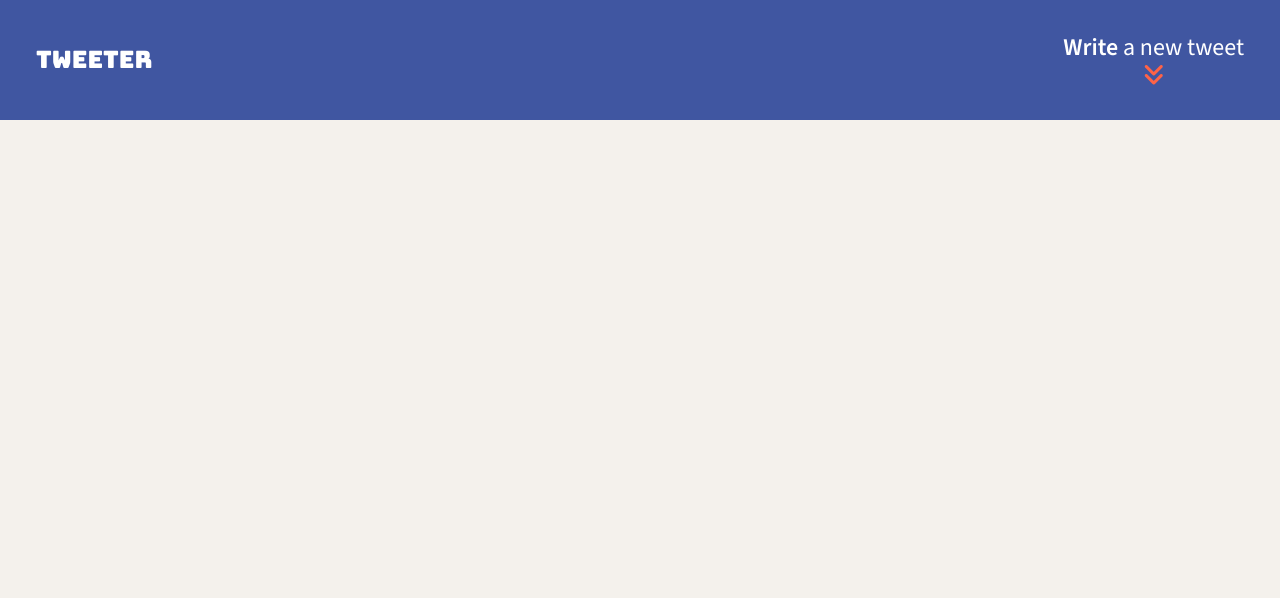
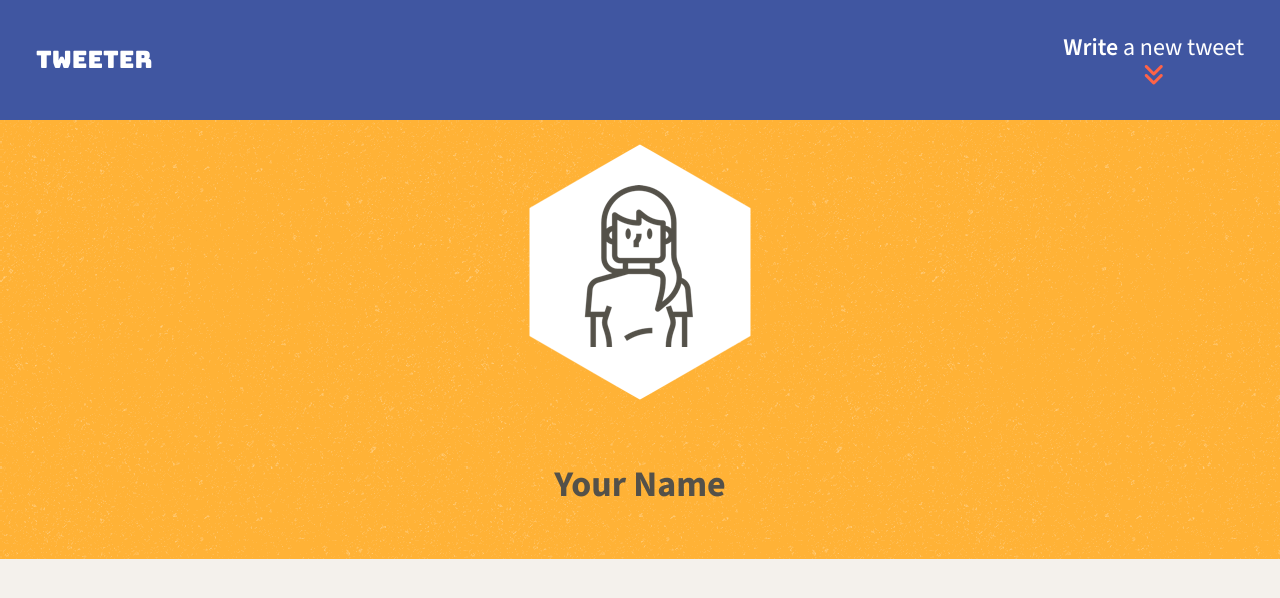
Before and after one commit to JaxonC-06/tweeter, a plain HTML site: page public/index.html in a window 1280 px wide. Drawn offline with nearby package versions, Linux system fonts and the light colour scheme.

Commit message:
Added header html and header css

```diff
--- a/public/index.html
+++ b/public/index.html
@@ -21,6 +21,9 @@
     <!-- Nav CSS -->
     <link rel="stylesheet" href="/styles/nav.css" type="text/css" />
 
+    <!-- Header CSS -->
+    <link rel="stylesheet" href="/styles/header.css" type="text/css" />
+
     <!-- External JS -->
     <script src="https://ajax.googleapis.com/ajax/libs/jquery/3.4.1/jquery.min.js"></script>
 
@@ -37,8 +40,17 @@
         <i class="fa-solid fa-angles-down"></i>
       </span>
     </nav>
+    <!-- Main profile header -->
+    <header>
+      <div>
+        <img src="/images/profile-hex.png">
+      </div>
+      <br>
+      <div>
+        <h2>Your Name</h2>
+      </div>
+    </header>
 
-    <!-- Page-specific (main) content here -->
     <main class="container"></main>
   </body>
 </html>
--- /dev/null
+++ b/public/styles/header.css
@@ -0,0 +1,12 @@
+/* Header stylesheet */
+header {
+  width: 100%;
+  padding: 1em;
+  display: flex;
+  flex-direction: column;
+  align-items: center;
+  justify-content: center;
+  background-color: #ffb236;
+  background-image: url("/images/asfalt-light.png");
+/* This is mostly intended for prototyping; please download the pattern and re-host for production environments. Thank you! */
+}
--- a/public/styles/layout.css
+++ b/public/styles/layout.css
@@ -19,6 +19,7 @@ body {
   background-color: #f4f1ec;
   font-size: 24px;
   font-family: "Source Sans 3", sans-serif;
+  padding-top: 120px;
 }
 
 /*
--- a/public/styles/nav.css
+++ b/public/styles/nav.css
@@ -2,6 +2,8 @@
 nav {
   display: flex;
   height: 120px;
+  position: fixed;
+  top: 0;
   background-color: #4056A1;
   color: #FFFFFF;
   padding: 0 1.5em;
```
Also changed, not shown: public/images/asfalt-light.png (added), 1 other file.
